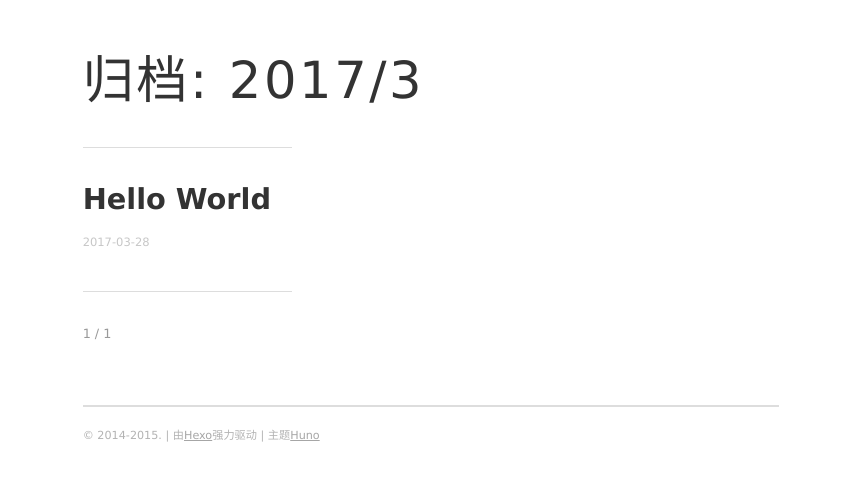
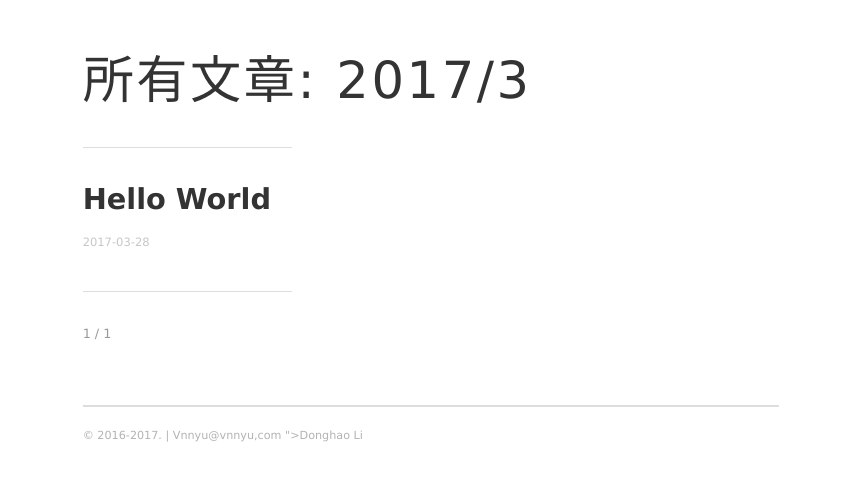
Before and after one commit to Vnnyuu/Vnnyuu.github.io, a plain HTML site: page archives/2017/03/index.html in a window 1280 px wide. Shown: the top 492 px of the page, 414-1280 px from the left. Drawn offline with nearby package versions, Linux system fonts and the light colour scheme; some packages are replaced by stand-ins of ours.

Commit message:
Site updated: 2017-03-28 16:29:32

```diff
--- a/archives/2017/03/index.html
+++ b/archives/2017/03/index.html
@@ -7,7 +7,7 @@
 
 
     <title>
-      归档: 2017/3
+      所有文章: 2017/3
     </title>
 
     <meta name="viewport" content="width=device-width, initial-scale=1, maximum-scale=1, user-scalable=no">
@@ -17,11 +17,11 @@
 
 
     <meta property="og:type" content="website">
-<meta property="og:title" content="归档: 2017/3">
+<meta property="og:title" content="所有文章: 2017/3">
 <meta property="og:url" content="https://vnnyu.com/archives/2017/03/index.html">
 <meta property="og:site_name" content="Vnnyu">
 <meta name="twitter:card" content="summary">
-<meta name="twitter:title" content="归档: 2017/3">
+<meta name="twitter:title" content="所有文章: 2017/3">
 
 
 
@@ -142,7 +142,7 @@ classes that you can use:
 
 
 
-  <h1 class="archive-title">归档: 2017/3</h1>
+  <h1 class="archive-title">所有文章: 2017/3</h1>
   <hr class="post-list__divider" />
 
 
@@ -184,7 +184,7 @@ classes that you can use:
 </div>
             <footer class="footer">
 
-    <span class="footer__copyright">&copy; 2014-2015. | 由<a href="https://hexo.io/">Hexo</a>强力驱动 | 主题<a href="https://github.com/someus/huno">Huno</a></span>
+    <span class="footer__copyright">&copy; 2016-2017. | Vnnyu@vnnyu,com ">Donghao Li</a></span>
 
 </footer>
         </div>
```
Also changed, not shown: 2017/03/28/hello-world/index.html (+1 -1 lines), archives/2017/index.html (+5 -5 lines), archives/index.html (+4 -4 lines), index.html (+1 -1 lines), 1 other file.
